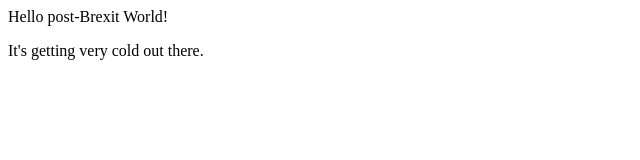
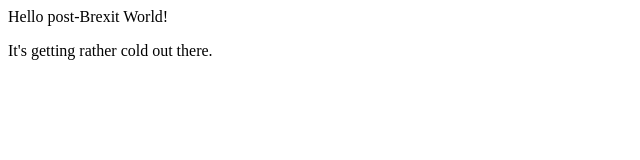
Before and after one commit to lwilts/cd_poc, a plain HTML site: page www/index.html in a window 1280 px wide. Shown: the full height of the page, 0-640 px from the left. Drawn offline with Linux system fonts and the light colour scheme.

Commit message:
Webhook test

```diff
--- a/www/index.html
+++ b/www/index.html
@@ -1,6 +1,6 @@
 <html>
     <body>
         <p>Hello post-Brexit World!</p>
-        <p>It's getting very cold out there.</p>
+        <p>It's getting rather cold out there.</p>
     </body>
 </html>
```
